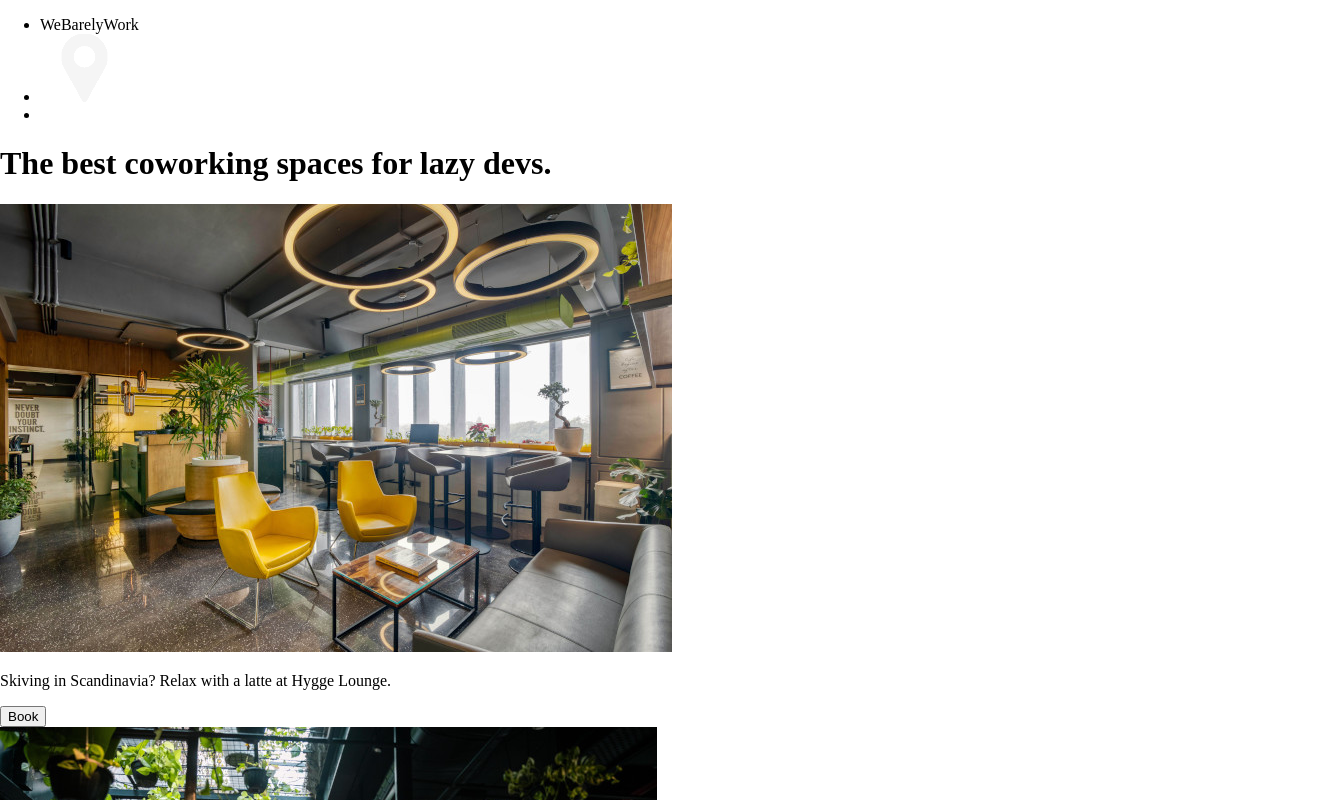
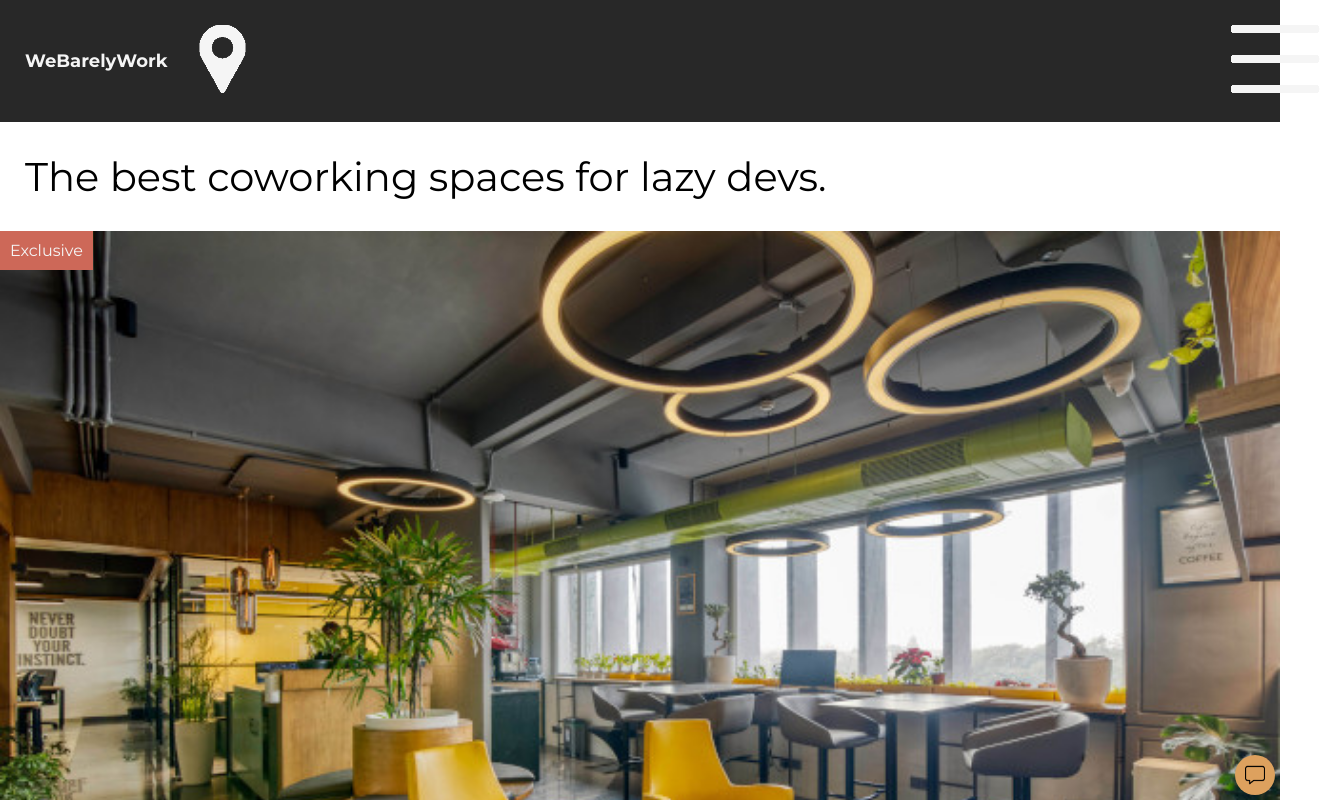
Before and after one commit to verenaisele/Coworking-Space, a plain HTML site: page index.html in a window 1280 px wide. Shown: the top 800 px of the page, 1320 px wide, since content can reach past the window. Drawn offline with Linux system fonts and the light colour scheme.

Commit message:
CSS styling

```diff
--- a/index.html
+++ b/index.html
@@ -2,14 +2,17 @@
 <html>
   <head>
       <link rel="stylesheet" href="style.css">
+      <link rel="preconnect" href="https://fonts.googleapis.com">
+      <link rel="preconnect" href="https://fonts.gstatic.com" crossorigin>
+      <link href="https://fonts.googleapis.com/css2?family=Montserrat:ital,wght@0,100..900;1,100..900&display=swap" rel="stylesheet">
   </head>
 
   <body>
     <header>
       <ul>
         <li class="logo">WeBarelyWork</li>
-        <li class="location"><img src="images/pin.png"></li>
-        <li class="burger-menu"><img></li>
+        <li class="icon"><img src="images/pin.png" alt="pin icon for location"></li>
+        <li class="icon burger-menu"><img src="images/burger.png" alt="burger icon for mobile menues"></li>
       </ul>
     </header>
 
@@ -20,29 +23,32 @@
         <img src="images/hygge.jpg" alt="airy industrial loft for coworking">
         <div class="caption">
           <p>Skiving in Scandinavia? Relax with a latte at Hygge Lounge.</p>
-          <button>Book</button>
+          <button class="book-btn">Book</button>
         </div>
+        <div class="image-banner">Exclusive</div>
       </section>
 
       <section>
         <img src="images/sky-garden.jpg" alt="airy industrial loft for coworking">
         <div class="caption">
           <p>Bored in Barcelona? Take a siesta at the Sky Garden.</p>
-          <button>Book</button>
+          <button class="book-btn">Book</button>
         </div>
+        <div class="image-banner">Exclusive</div>
       </section>
 
        <section>
         <img src="images/generator.jpg" alt="airy industrial loft for coworking">
         <div class="caption">
           <p>Relaxing in Rio? Take some downtime at the Generator Hub.</p>
-          <button>Book</button>
+          <button class="book-btn">Book</button>
         </div>
+        <div class="image-banner">Exclusive</div>
       </section>
 
     </main>
 
-    <div class="chat-bubble"></div>
+    <div class="chat-bubble"><img src="images/message.png"></div>
 
   </body>
 
--- a/style.css
+++ b/style.css
@@ -1,4 +1,99 @@
 body{
   margin: 0;
   padding: 0;
+  font-family: 'Montserrat', sans-serif;
 }
+
+/* typography */
+h1{
+  font-size: 40px;
+  font-weight: 400;
+  margin: 30px 25px;
+}
+
+.logo{
+  font-size: 18px;
+  font-weight: 700;
+}
+
+/* layout */
+
+header{
+  background-color: #282828;
+  color: whitesmoke;
+}
+
+ul{
+  list-style-type: none;
+  padding: 25px;
+  margin: 0;
+  display: flex;
+  justify-content: start;
+  align-items: center;
+  gap: 10px;
+}
+
+.burger-menu{
+  margin-left: auto;
+}
+
+li{
+  cursor: pointer;
+}
+
+.caption{
+  margin: 0 25px;
+  display: flex;
+}
+
+.book-btn{
+  background-color: #cd6858;
+  color: whitesmoke;
+  border: none;
+  font-family: inherit;
+  font-weight: 700;
+  padding: 10px 15px;
+  cursor: pointer;
+  align-self: center;
+}
+
+.image-banner{
+  background-color: #cd6858;
+  color: whitesmoke;
+  padding: 10px;
+  position: absolute;
+  top: 0;
+  left: 0;
+}
+
+section{
+  position: relative;
+}
+
+.chat-bubble{
+  background-color: #dda15e;
+  width: 40px;
+  height: 40px;
+  display: flex;
+  border-radius: 50%;
+  position: fixed;
+  bottom: 0;
+  right: 0;
+  margin: 5px;
+}
+
+/* images */
+.icon{
+  width: 25px;
+}
+
+section img{
+  width: 100%;
+  display: block
+}
+
+.chat-bubble img{
+  width: 50%;
+  margin: auto;
+  cursor: pointer;
+}
```
